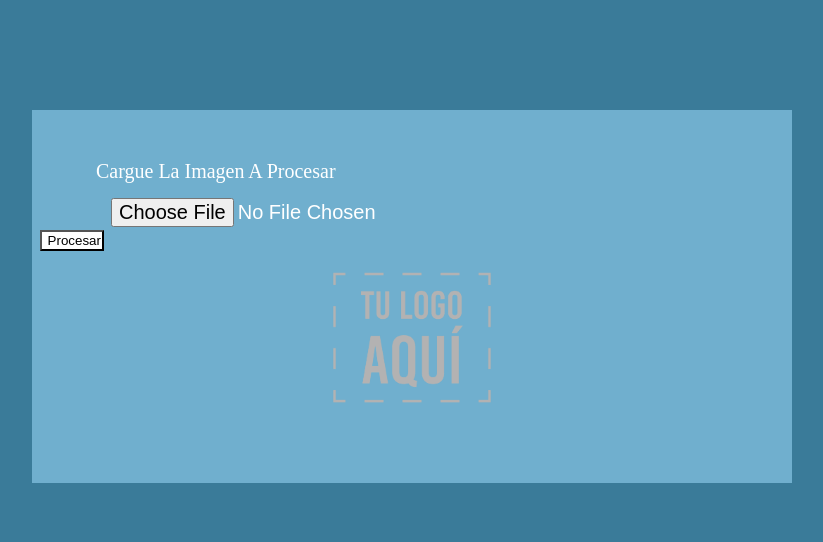
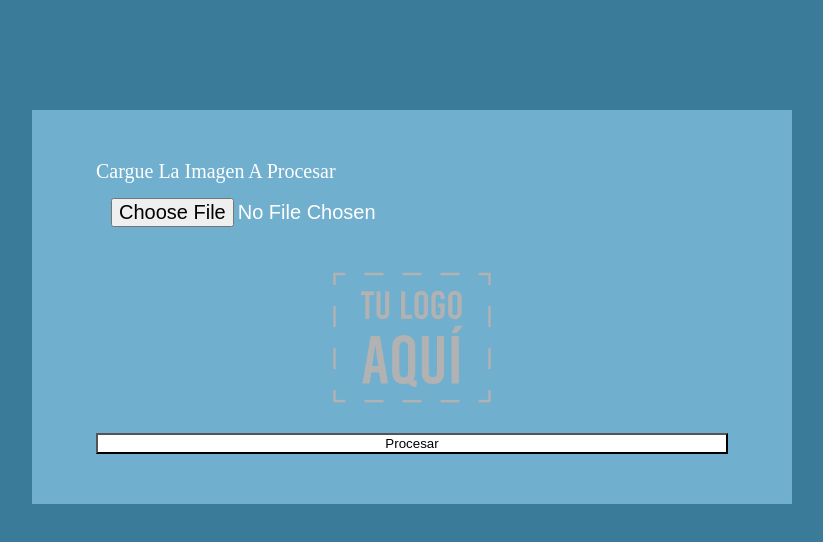
Before and after one commit to Enderguy747/image-to-text-calculator, a website built with Vite: page index.html in a window 1280 px wide. Shown: the whole page, without its empty margins (292-1115 px from the left). Built offline with nearby package versions, Linux system fonts and the light colour scheme.

Commit message:
come back

```diff
--- a/style.css
+++ b/style.css
@@ -55,10 +55,6 @@ form{
 .procesar{
   cursor: pointer;
   background-color: var(--text-color);
-  width: 5vw;
-  position: absolute;
-  top: 15vh;
-  left: 1%;
 
 }
 .procesar:hover{
```
